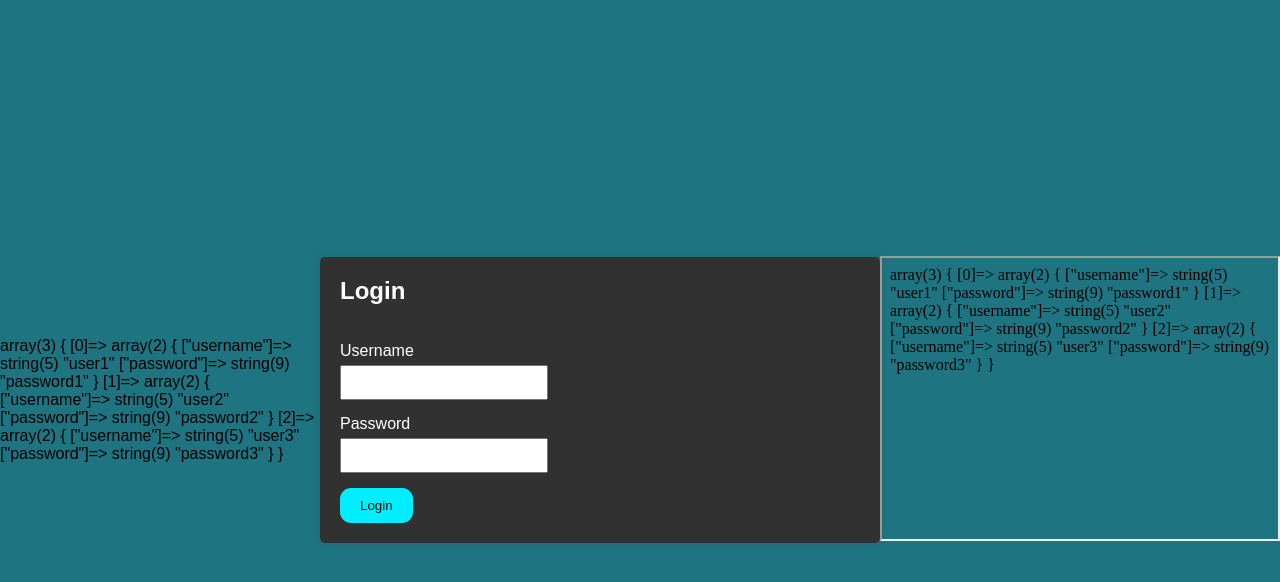
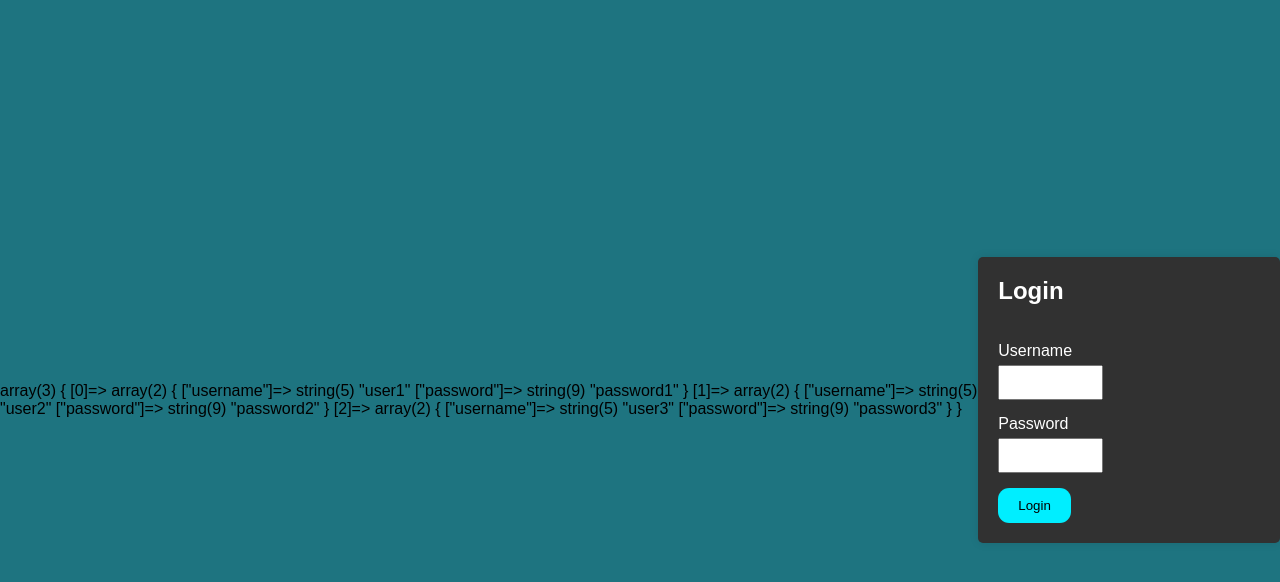
Before and after one commit to DanieleTrippodo/php-strong-password-generator, a PHP site: page /login.php in a window 1280 px wide. Shown: the top 582 px of the page. Run offline with PHP 8.4, Linux system fonts and the light colour scheme.

Commit message:
removed useless component and css rules

```diff
--- a/login.php
+++ b/login.php
@@ -37,7 +37,6 @@ if ($_SERVER['REQUEST_METHOD'] == 'POST') {
 
 <body>
 
-    <div class="flex">
 
 
         <div class="container">
@@ -63,9 +62,6 @@ if ($_SERVER['REQUEST_METHOD'] == 'POST') {
 
         <!-- ----------------------------------------------------------------------- -->
 
-        <div class="AllUsers">
-            <iframe src="./users.php" frameborder="2" class="TextBlack" width="400" height="285"></iframe>
-        </div>
 
 
     </div>
--- a/style.css
+++ b/style.css
@@ -44,25 +44,6 @@ body {
 }
 
 
-.flex{
-    display: flex;
-    align-content: center;
-    align-items: center;
-    justify-content: flex-end;
-    flex-wrap: nowrap;
-    flex-direction: row;
-}
-
-.TextBlack{
-    color: #313131;
-}
-
-
-.AllUsers{
-    height: 18rem;
-    min-width: 20rem;
-}
-
 /* -----------------------------CLASSI---------------------------------------- */
 
 
```
